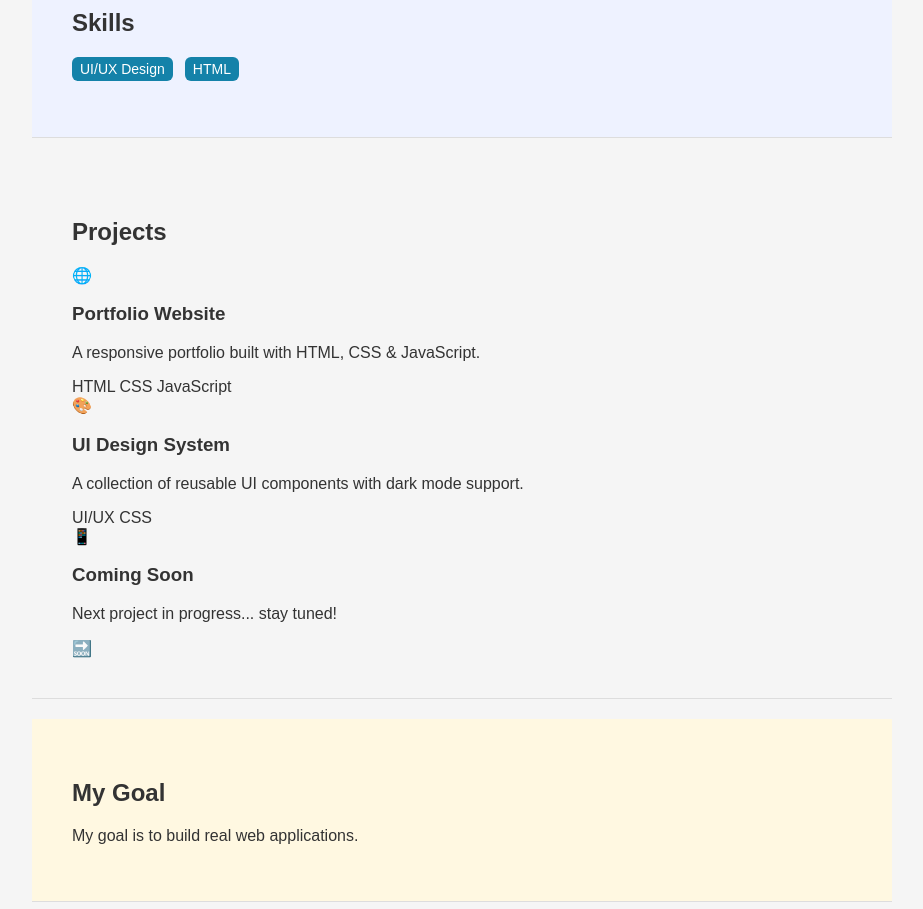
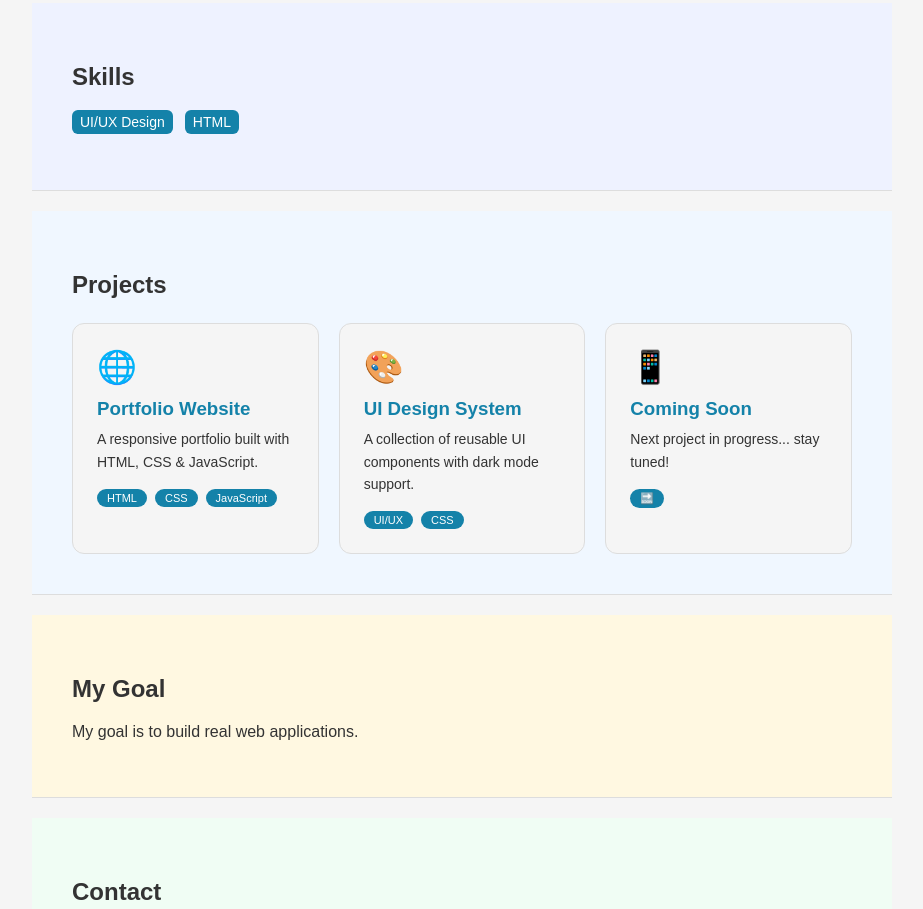
Before and after one commit to thanyawootsodsee-commits/My-Profile, a plain HTML site: page index.html in a window 1280 px wide. Shown: the part 683-1592 px from the top of the page, without its empty margins (178-1101 px from the left). Drawn offline with Linux system fonts and the light colour scheme.

Commit message:
Add projects section with styling and layout adjustments

```diff
--- a/index.html
+++ b/index.html
@@ -5,17 +5,18 @@
     <meta name="viewport" content="width=device-width, initial-scale=1.0">
     <title>My Profile</title>
     <link rel="stylesheet" href="style.css">
-    <button id="theme-toggle">🌙 Dark Mode</button>
   </head>
     <body>
       <header>
         <h1>Thanyawoot Sodsee</h1>
         <h2>You can call me "First"</h2>
+        <button id="theme-toggle">🌙 Dark Mode</button>
         <nav>
           <a href="#about-me"  id="nav-about">About</a>
           <a href="#skills"    id="nav-skills">Skills</a>
           <a href="#my-goal"   id="nav-goal">Goal</a>
           <a href="#contact"   id="nav-contact">Contact</a>
+          <a href="#projects" id="nav-projects">Projects</a>
       </nav>
       </header>
 
@@ -26,7 +27,6 @@
           <img
             src="images/Image.png"
             alt="My profile picture"
-            style="max-width: 100%; height: auto;"
           >
         </section>
 
--- a/style.css
+++ b/style.css
@@ -8,6 +8,7 @@
   --skills-bg: #eef2ff;
   --goal-bg: #fff8e1;
   --contact-bg: #f0fdf4;
+  --projects-bg: #f0f7ff;
 }
 
 body.dark {
@@ -19,6 +20,7 @@ body.dark {
   --skills-bg: #1a1a2e;
   --goal-bg: #2a2510;
   --contact-bg: #0f2318;
+  --projects-bg: #1a1a1a;
 }
 
 /* ======= ANIMATIONS ======= */
@@ -106,6 +108,7 @@ nav a.active {
 #skills    { background-color: var(--skills-bg); }
 #my-goal   { background-color: var(--goal-bg); }
 #contact   { background-color: var(--contact-bg); }
+#projects  { background-color: var(--projects-bg); }
 
 /* ======= ABOUT ======= */
 #about-me {
@@ -236,10 +239,63 @@ nav a.active {
   color: white;
 }
 
+/* ======= PROJECTS ======= */
+.projects-grid {
+  display: grid;
+  grid-template-columns: repeat(3, 1fr); /* 3 equal columns */
+  gap: 20px;
+  margin-top: 24px;
+}
+
+.project-card {
+  background-color: var(--bg-color);
+  border: 1px solid var(--section-border);
+  border-radius: 12px;
+  padding: 24px;
+  transition: transform 0.3s ease, box-shadow 0.3s ease;
+}
+
+.project-card:hover {
+  transform: translateY(-6px);
+  box-shadow: 0 12px 32px rgba(0,0,0,0.1);
+}
+
+.project-icon {
+  font-size: 32px;
+  margin-bottom: 12px;
+}
+
+.project-card h3 {
+  margin: 0 0 8px;
+  color: #1482a9;
+}
+
+.project-card p {
+  font-size: 14px;
+  line-height: 1.6;
+  margin: 0 0 16px;
+}
+
+.project-tags {
+  display: flex;
+  flex-wrap: wrap;
+  gap: 8px;
+}
+
+.project-tags span {
+  background-color: #1482a9;
+  color: white;
+  font-size: 11px;
+  padding: 3px 10px;
+  border-radius: 20px;
+}
+
+
 /* ======= RESPONSIVE ======= */
 @media (max-width: 600px) {
   .section { padding: 24px 16px; }
   header   { padding: 24px 16px; }
+  .projects-grid { grid-template-columns: 1fr; }
 
   #about-me img {
     width: 112px;
```
